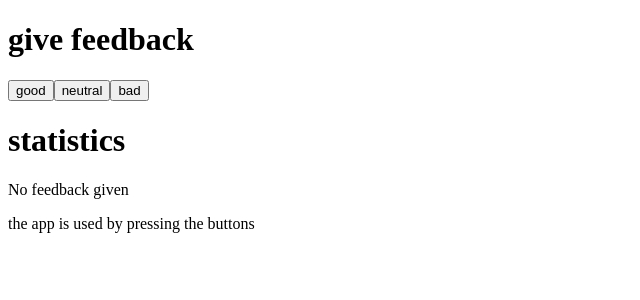
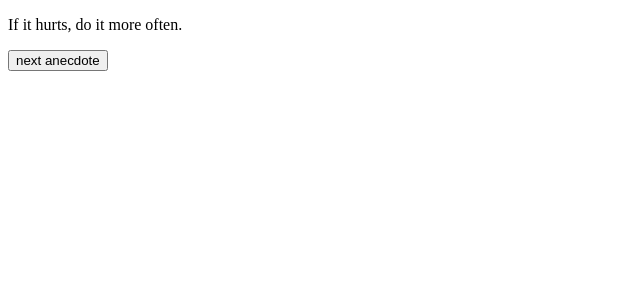
Before and after one commit to shakirhussain10/FullStackJourney, a React (Vite) app in the folder part1/courseinfo/: page / in a window 1280 px wide. Shown: the top 300 px of the page, without its empty margins (0-640 px from the left). Built offline with nearby package versions, Linux system fonts and the light colour scheme.

Commit message:
anecdote ex 1.2 is done

```diff
--- a/part1/courseinfo/src/App.jsx
+++ b/part1/courseinfo/src/App.jsx
@@ -1,98 +1,130 @@
+// import { useState } from "react";
+
+// const Statistics = ({ good, neutral, bad, all, average, positive }) => {
+//   if (all === 0) {
+//     return (
+//       <div>
+//         <p>No feedback given</p>
+//       </div>
+//     );
+//   }
+
+//   return (
+//     <div>
+//       <table>
+//         <tbody>
+//           <StatisticsLine text="good" value={good} />
+//           <StatisticsLine text="neutral" value={neutral} />
+//           <StatisticsLine text="bad" value={bad} />
+//           <StatisticsLine text="all" value={all} />
+//           <StatisticsLine text="average" value={average} />
+//           <StatisticsLine text="positve" value={positive} />
+//         </tbody>
+//       </table>
+//     </div>
+//   );
+// };
+
+// const StatisticsLine = (props) => {
+//   return (
+//     <tr>
+//       <td>{props.text}</td>
+//       <td>{props.value}</td>
+//     </tr>
+//   );
+// };
+
+// const History = (props) => {
+//   if (props.allClicks.length === 0) {
+//     return <div>the app is used by pressing the buttons</div>;
+//   }
+
+//   return <div>button press history: {props.allClicks.join(" ")}</div>;
+// };
+// const Button = ({ onClick, text }) => <button onClick={onClick}>{text}</button>;
+
+// const App = () => {
+//   // save clicks of each button to its own state
+//   const [good, setGood] = useState(0);
+//   const [neutral, setNeutral] = useState(0);
+//   const [bad, setBad] = useState(0);
+//   const [allClicks, setAll] = useState([]);
+
+//   const total = good + neutral + bad;
+//   const average = total === 0 ? 0 : (good - bad) / total;
+//   const positive = total === 0 ? 0 : (good / total) * 100;
+
+//   const handleGoodBtn = () => {
+//     setAll(allClicks.concat("G"));
+//     const updatedGood = good + 1;
+//     setGood(updatedGood);
+//   };
+
+//   const handleNeutralBtn = () => {
+//     setAll(allClicks.concat("N"));
+//     const updatedNeutral = neutral + 1;
+//     setNeutral(updatedNeutral);
+//   };
+
+//   const handleBadBtn = () => {
+//     setAll(allClicks.concat("B"));
+//     const updatedBad = bad + 1;
+//     setBad(updatedBad);
+//   };
+
+//   return (
+//     <div>
+//       <h1>give feedback</h1>
+
+//       <Button onClick={handleGoodBtn} text="good"></Button>
+
+//       <Button onClick={handleNeutralBtn} text="neutral"></Button>
+
+//       <Button onClick={handleBadBtn} text="bad"></Button>
+
+//       <h1>statistics</h1>
+
+//       <Statistics
+//         good={good}
+//         neutral={neutral}
+//         bad={bad}
+//         all={total}
+//         average={average}
+//         positive={positive}
+//       />
+
+//       <History allClicks={allClicks} />
+//     </div>
+//   );
+// };
+
+// export default App;
+
 import { useState } from "react";
 
-const Statistics = ({ good, neutral, bad, all, average, positive }) => {
-  if (all === 0) {
-    return (
-      <div>
-        <p>No feedback given</p>
-      </div>
-    );
-  }
+const App = () => {
+  const anecdotes = [
+    "If it hurts, do it more often.",
+    "Adding manpower to a late software project makes it later!",
+    "The first 90 percent of the code accounts for the first 90 percent of the development time...The remaining 10 percent of the code accounts for the other 90 percent of the development time.",
+    "Any fool can write code that a computer can understand. Good programmers write code that humans can understand.",
+    "Premature optimization is the root of all evil.",
+    "Debugging is twice as hard as writing the code in the first place. Therefore, if you write the code as cleverly as possible, you are, by definition, not smart enough to debug it.",
+    "Programming without an extremely heavy use of console.log is same as if a doctor would refuse to use x-rays or blood tests when diagnosing patients.",
+    "The only way to go fast, is to go well.",
+  ];
 
-  return (
-    <div>
-      <table>
-        <tbody>
-          <StatisticsLine text="good" value={good} />
-          <StatisticsLine text="neutral" value={neutral} />
-          <StatisticsLine text="bad" value={bad} />
-          <StatisticsLine text="all" value={all} />
-          <StatisticsLine text="average" value={average} />
-          <StatisticsLine text="positve" value={positive} />
-        </tbody>
-      </table>
-    </div>
-  );
-};
-const StatisticsLine = (props) => {
-  return (
-    <tr>
-      <td>{props.text}</td>
-      <td>{props.value}</td>
-    </tr>
-  );
-};
+  const [selected, setSelected] = useState(0);
 
-const History = (props) => {
-  if (props.allClicks.length === 0) {
-    return <div>the app is used by pressing the buttons</div>;
-  }
-
-  return <div>button press history: {props.allClicks.join(" ")}</div>;
-};
-const Button = ({ onClick, text }) => <button onClick={onClick}>{text}</button>;
-
-const App = () => {
-  // save clicks of each button to its own state
-  const [good, setGood] = useState(0);
-  const [neutral, setNeutral] = useState(0);
-  const [bad, setBad] = useState(0);
-  const [allClicks, setAll] = useState([]);
-
-  const total = good + neutral + bad;
-  const average = total === 0 ? 0 : (good - bad) / total;
-  const positive = total === 0 ? 0 : (good / total) * 100;
-
-  const handleGoodBtn = () => {
-    setAll(allClicks.concat("G"));
-    const updatedGood = good + 1;
-    setGood(updatedGood);
-  };
-
-  const handleNeutralBtn = () => {
-    setAll(allClicks.concat("N"));
-    const updatedNeutral = neutral + 1;
-    setNeutral(updatedNeutral);
-  };
-
-  const handleBadBtn = () => {
-    setAll(allClicks.concat("B"));
-    const updatedBad = bad + 1;
-    setBad(updatedBad);
+  const handleNextAnecdote = () => {
+    const randomIndex = Math.floor(Math.random() * anecdotes.length);
+    setSelected(randomIndex);
   };
 
   return (
     <div>
-      <h1>give feedback</h1>
-
-      <Button onClick={handleGoodBtn} text="good"></Button>
-
-      <Button onClick={handleNeutralBtn} text="neutral"></Button>
-
-      <Button onClick={handleBadBtn} text="bad"></Button>
-
-      <h1>statistics</h1>
-
-      <Statistics
-        good={good}
-        neutral={neutral}
-        bad={bad}
-        all={total}
-        average={average}
-        positive={positive}
-      />
-
-      <History allClicks={allClicks} />
+      <p> {anecdotes[selected]} </p>
+      <button onClick={handleNextAnecdote}>next anecdote</button>
     </div>
   );
 };
```
